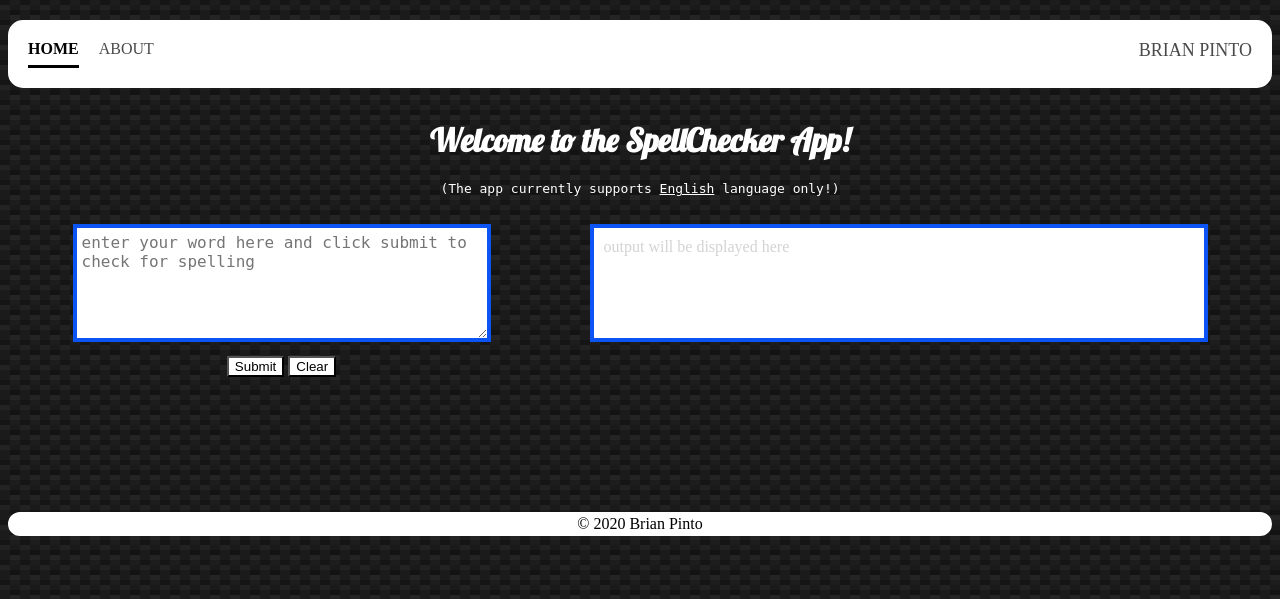
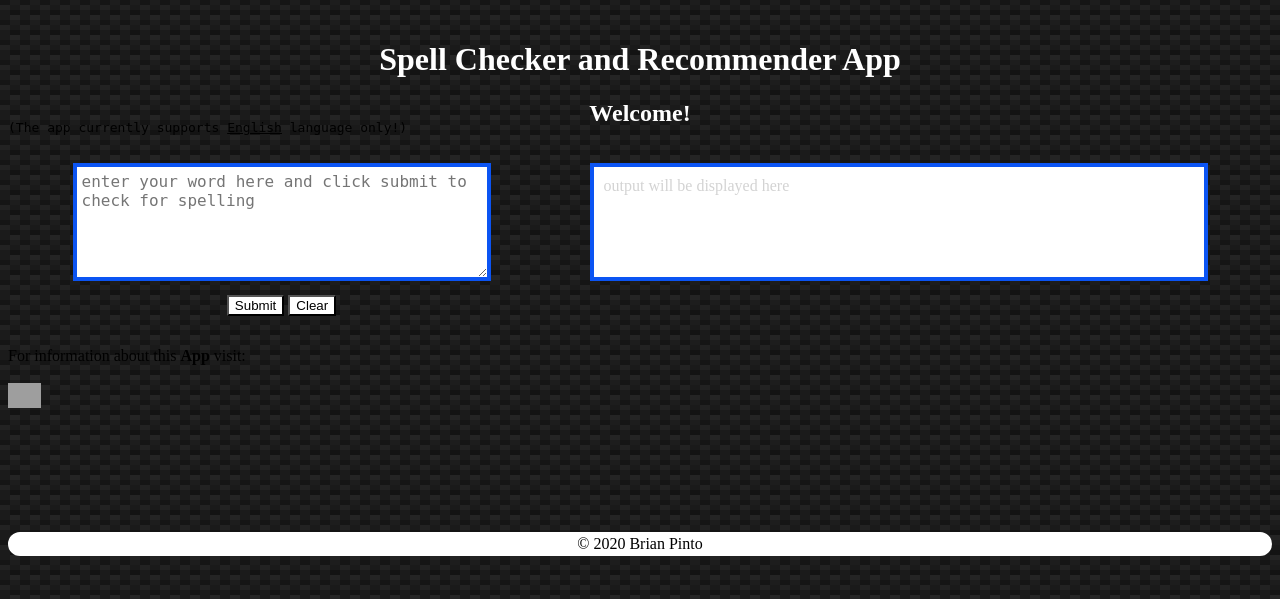
Before and after one commit to brianpinto91/spell-checker-heroku-app, a Flask app: page / in a window 1280 px wide. Shown: the top 599 px of the page. Run offline with Flask 2, Linux system fonts and the light colour scheme; parts of the project's set-up code (start-up, migrations or seed data) failed here and were passed over; grey boxes are pictures that could not be loaded.

Commit message:
change website to one-pager

```diff
--- a/templates/home.html
+++ b/templates/home.html
@@ -8,30 +8,18 @@
         <meta name="description" content="An application that can be used check spelling and get recomendation words">
         <meta name="keywords" content="SPELL-CHECK, ENGLISH, WEBAPP, HEROKU">
         <title>App: Spell Checker: Home</title>
-        <link rel="stylesheet" href="https://fonts.googleapis.com/css?family=Lobster">
+        <link rel="stylesheet" href="https://fonts.googleapis.com/css2?family=Itim&display=swap">
         <link rel="stylesheet" href="{{ url_for('static', filename='styles/main.css') }}">
     </head>
     <body>
         <header class="header">
-            <nav class="navbar">
-                <div class="navbar-left">
-                    <div class="nav-link-wrapper nav-link-active">
-                        <a href="{{ url_for('home') }}">Home</a>
-                    </div>
-                    <div class="nav-link-wrapper">
-                        <a href="{{ url_for('about') }}">About</a>
-                    </div>
-                </div>
-                <div class="navbar-right">
-                    <div class="my-name">
-                        Brian Pinto
-                    </div>
-                </div>
-            </nav>
+            <div class="app-heading">
+                <h1>Spell Checker and Recommender App</h1>
+                <h2>Welcome!</h2>
+            </div>
         </header>
         <main class=content>
-            <div class="app-heading">
-                <h1>Welcome to the SpellChecker App!</h1>
+            <div class="app-note">
                 <p style="font-family: monospace;">(The app currently supports <u>English</u> language only!)</p>
             </div>
             <div class="display-container">
@@ -69,6 +57,14 @@
                     </div>
                 </div>
             </div>
+            <div class="app-note">
+                <p>
+                    For information about this <b>App</b> visit:<br/><br/>
+                    <a href="https://brianpinto91.github.io/spell-checker-heroku-app/" target="_blank">
+                        <img src="https://img.shields.io/badge/visit-project%20website-orange.svg?logo=Github" alt="project webiste link logo" style="height:25px;">
+                    </a>
+                </p>
+            </div>
         </main>
         <footer>
             <div class="footer-wrapper">
```
Also changed, not shown: templates/about.html (deleted, +0 -32 lines).
